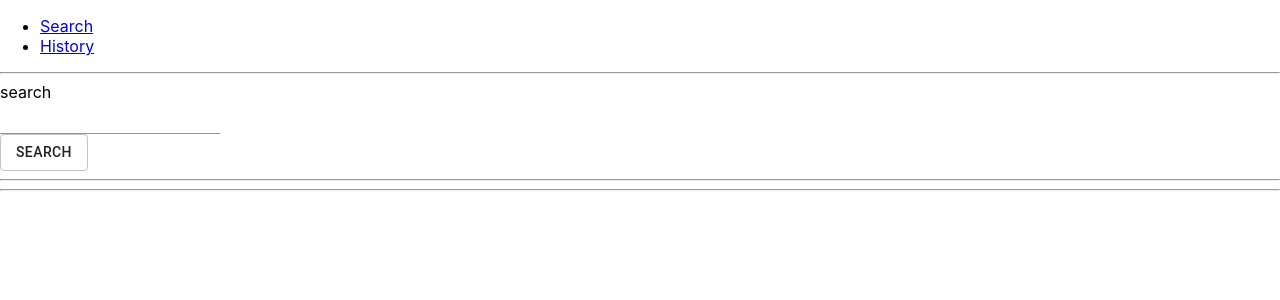
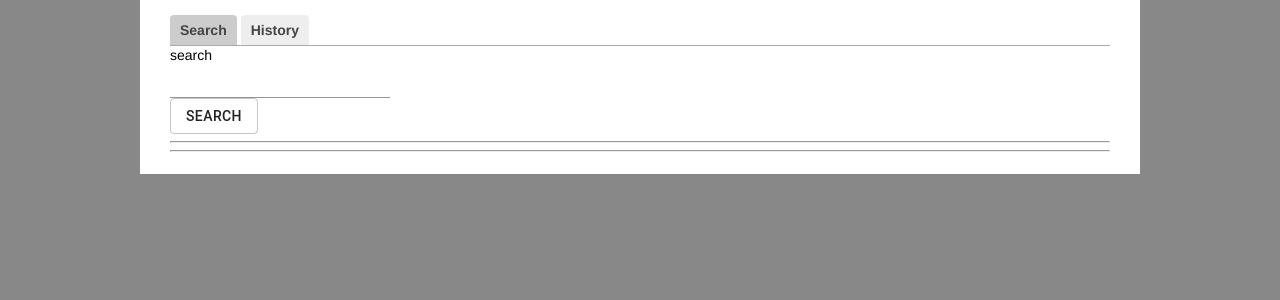
Before and after one commit to jjart27/hnLookup, a React (Create React App) app: page / in a window 1280 px wide. Shown: the top 300 px of the page. Built offline with nearby package versions, Linux system fonts and the light colour scheme.

Commit message:
minor progress

```diff
--- a/src/App.js
+++ b/src/App.js
@@ -6,7 +6,7 @@ import {
 	BrowserRouter as Router,
 	Switch,
 	Route,
-	Link
+	NavLink
 } from "react-router-dom";
 
 import logo from './logo.svg';
@@ -14,19 +14,18 @@ import './App.css';
 
 function App() {
 	return (
-
- <Router>
-			<div>
+		<div className="wrapper">
+ 		<Router>
+			<nav>
 				<ul>
 					<li>
-						<Link to="/">Search</Link>
+						<NavLink exact activeClassName="active" to="/">Search</NavLink>
 					</li>
 					<li>
-						<Link to="/history">History</Link>
+						<NavLink exact activeClassName="active" to="/history">History</NavLink>
 					</li>
 				</ul>
-
-				<hr />
+			</nav>
 
 				{/*
 					A <Switch> looks through all its children <Route>
@@ -39,12 +38,13 @@ function App() {
 					<Route exact path="/">
 						<Search />
 					</Route>
-					<Route path="/History">
+					<Route path="/history">
 						<History />
 					</Route>
 				</Switch>
-			</div>
+
 		</Router>
+		</div>
 	);
 }
 
--- a/src/components/search.js
+++ b/src/components/search.js
@@ -73,11 +73,9 @@ class Search extends Component {
 
 					<hr />
 
-					<div>
-					<pre>
+					<pre className="codeBlock">
 						{JSON.stringify(this.props.searchResults, null, 2) }
 					</pre>
-					</div>
 
 			</div>
 
--- a/src/index.css
+++ b/src/index.css
@@ -1,13 +1,74 @@
 body {
   margin: 0;
-  font-family: -apple-system, BlinkMacSystemFont, 'Segoe UI', 'Roboto', 'Oxygen',
-    'Ubuntu', 'Cantarell', 'Fira Sans', 'Droid Sans', 'Helvetica Neue',
-    sans-serif;
-  -webkit-font-smoothing: antialiased;
-  -moz-osx-font-smoothing: grayscale;
+  font:14px / 1.4em 'Helvetica', 'Arial', sans-serif;
+  background-color: #888;
 }
 
-code {
-  font-family: source-code-pro, Menlo, Monaco, Consolas, 'Courier New',
-    monospace;
+code, .code {
+  font-family: source-code-pro, Menlo, Monaco, Consolas, 'Courier New', monospace;
+  color:#888;
 }
+
+.codeBlock {
+	border-radius: 8px;
+	padding:10px;
+	background-color: #eee;
+}
+
+.codeBlock:empty {
+	display: none;
+}
+
+
+nav {
+	display:block;
+	border-bottom:1px solid #aaa;
+	padding:0;
+	margin:0;
+	height: fit-content;
+	line-height: 1em;
+}
+
+nav ul,
+nav li {
+	list-style-type: none;
+	margin:0;
+	padding:0;
+	display:inline-block;
+}
+nav li a {
+	display:inline-block;
+	padding:8px 10px;
+	background-color: #eee;
+	text-decoration: none;
+	color:#444;
+	margin:0 4px 0 0;
+	border-top-left-radius: 4px;
+	border-top-right-radius: 4px;
+	font-weight: bold;
+}
+nav li a.active {
+	background-color: #ccc;
+}
+nav li a:hover {
+	background-color: #ddd;
+}
+
+div.wrapper {
+	max-width: 940px;
+	background-color: white;
+	padding:15px 30px;
+	margin:0 auto;
+}
+
+/*
+div.flexContainer {
+	display:flex;
+	flex-wrap: nowrap;
+}
+
+div.flexItem {
+	flex-basis: auto;
+	flex-basis:auto;
+}
+*/
```
Also changed, not shown: src/-reportWebVitals.js (deleted, +0 -13 lines), src/-setupTests.js (deleted, +0 -5 lines).
